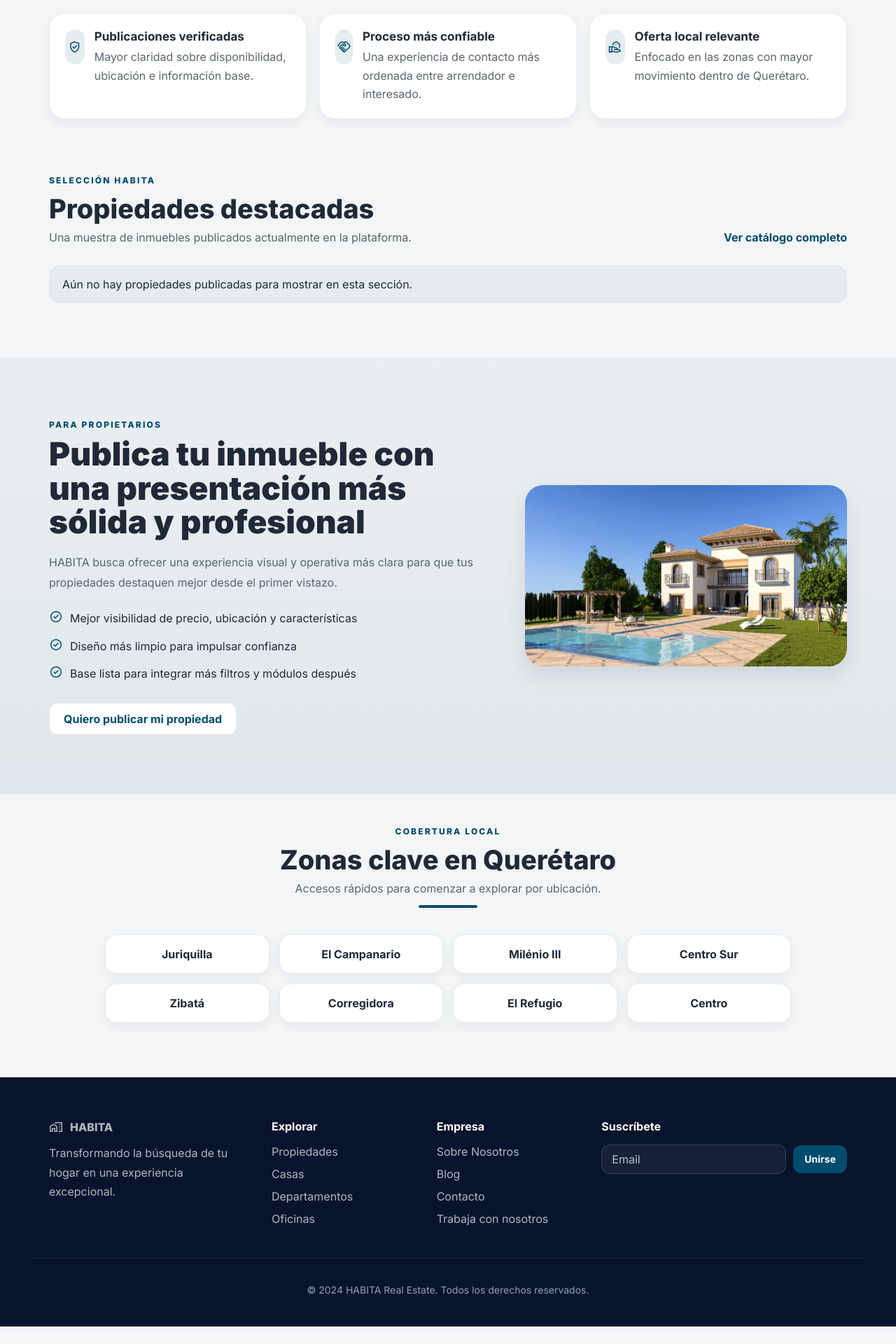
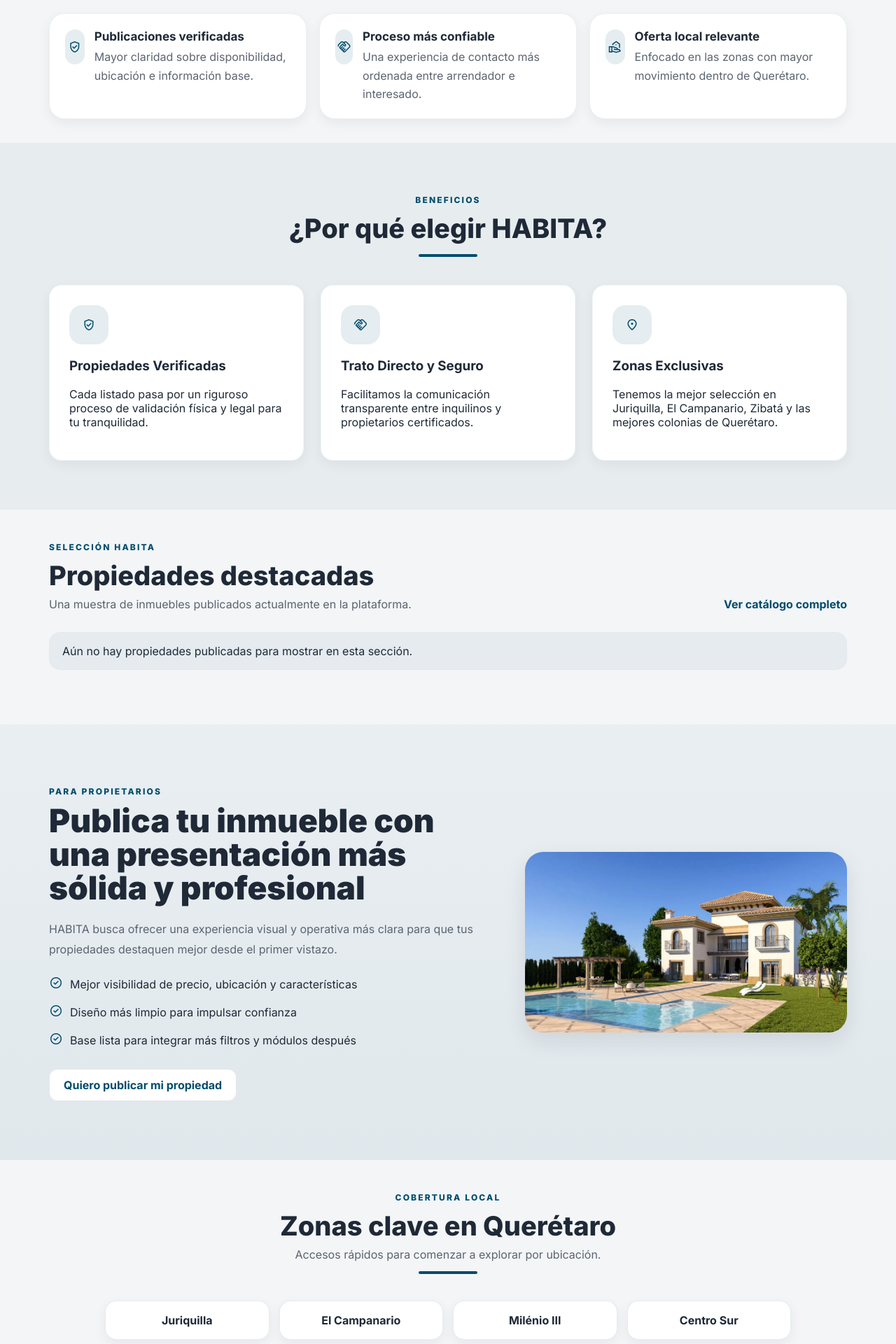
Before and after one commit to UrielCG1/habita_frontend, a Django app: page / in a window 1280 px wide. Shown: the part 931-2851 px from the top of the page at 70% size. Before the commit the page ends 2826 px from the top, so only its background shows below. Run offline with Django 5.2, Linux system fonts and the light colour scheme; data that the repository does not hold is empty.

Commit message:
beneficios

```diff
--- a/static/css/home.css
+++ b/static/css/home.css
@@ -237,6 +237,69 @@
     font-size: 13px;
     font-weight: 700;
 }
+
+
+/* BENEFICIOS */
+
+
+
+.benefits-section {
+    padding: 70px 0;
+    background: rgba(0, 76, 109, 0.05);
+}
+.section-heading-b h2 {
+    margin: 0;
+    font-size: 38px;
+    font-weight: 800;
+}
+
+.section-heading-b p {
+    margin: 8px 0 0;
+    color: var(--color-text-soft);
+}
+
+.section-heading-b.centered {
+    text-align: center;
+    margin-bottom: 40px;
+}
+
+.info-card {
+    background: var(--color-surface);
+    border-radius: var(--radius-lg);
+    padding: 28px;
+    box-shadow: var(--shadow-sm);
+    border: 1px solid rgba(0, 76, 109, 0.05);
+}
+
+.benefits-grid {
+    display: grid;
+    gap: 24px;
+    grid-template-columns: repeat(3, 1fr);
+}
+
+.info-icon {
+    width: 56px;
+    height: 56px;
+    border-radius: 18px;
+    background: rgba(0, 76, 109, 0.10);
+    color: var(--color-primary);
+    display: flex;
+    align-items: center;
+    justify-content: center;
+    margin-bottom: 18px;
+}
+
+
+
+
+
+
+
+
+
+
+
+
 
 .home-trust-band {
     padding: 0 0 34px;
--- a/templates/home/home.html
+++ b/templates/home/home.html
@@ -127,6 +127,42 @@
                 <p>Enfocado en las zonas con mayor movimiento dentro de Querétaro.</p>
             </div>
         </article>
+    </div>
+</section>
+
+<section class="benefits-section">
+    <div class="container">
+        <div class="section-heading-b centered">
+            <span class="section-eyebrow">Beneficios</span>
+            <h2>¿Por qué elegir HABITA?</h2>
+            <div class="section-line"></div>
+        </div>
+
+        <div class="benefits-grid">
+            <article class="info-card">
+                <div class="info-icon">
+                    <span class="material-symbols-outlined">verified_user</span>
+                </div>
+                <h3>Propiedades Verificadas</h3>
+                <p>Cada listado pasa por un riguroso proceso de validación física y legal para tu tranquilidad.</p>
+            </article>
+
+            <article class="info-card">
+                <div class="info-icon">
+                    <span class="material-symbols-outlined">handshake</span>
+                </div>
+                <h3>Trato Directo y Seguro</h3>
+                <p>Facilitamos la comunicación transparente entre inquilinos y propietarios certificados.</p>
+            </article>
+
+            <article class="info-card">
+                <div class="info-icon">
+                    <span class="material-symbols-outlined">location_on</span>
+                </div>
+                <h3>Zonas Exclusivas</h3>
+                <p>Tenemos la mejor selección en Juriquilla, El Campanario, Zibatá y las mejores colonias de Querétaro.</p>
+            </article>
+        </div>
     </div>
 </section>
 
```
